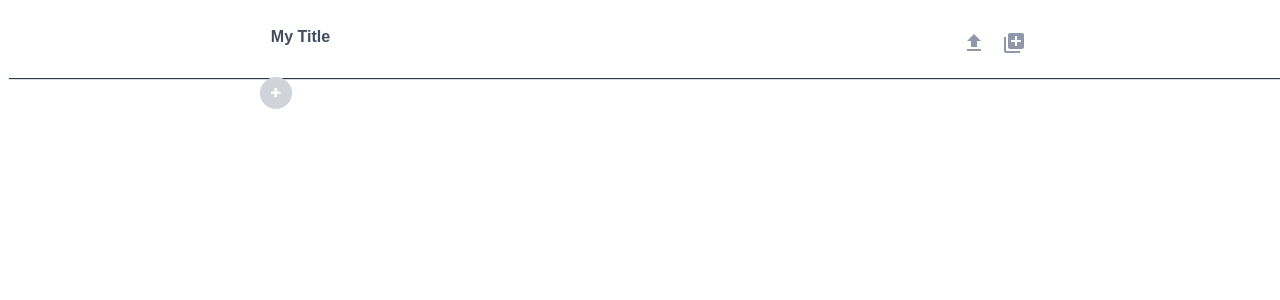
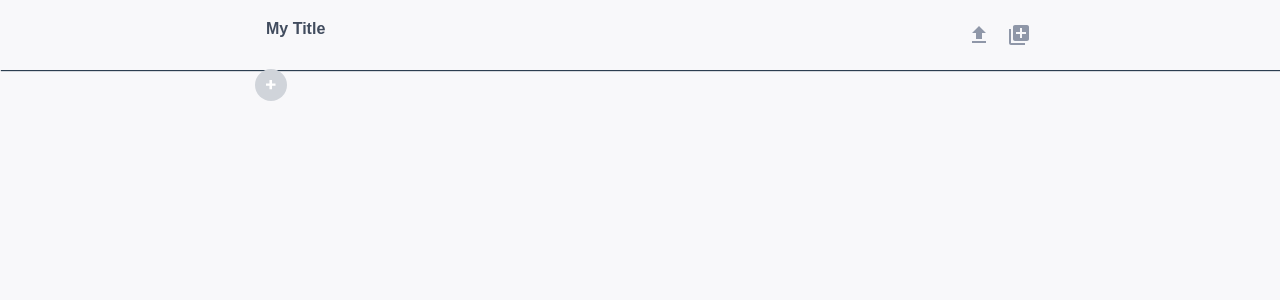
Before and after one commit to Unbabel/frontend-challenge, a Vue app: page /#/ in a window 1280 px wide. Shown: the top 300 px of the page. Built offline with nearby package versions, Linux system fonts and the light colour scheme.

Commit message:
Adding some basic styling to main app file

```diff
--- a/src/App.vue
+++ b/src/App.vue
@@ -12,6 +12,7 @@ export default {
 
 <style lang="scss">
 @import "./assets/styles/variables.scss";
+@import "./assets/styles/transitions.scss";
 
 #app {
   font-family: $open-sans, sans-serif;
@@ -21,16 +22,11 @@ export default {
   color: #2c3e50;
 }
 
-nav {
-  padding: 30px;
+html {
+  background-color: lighten($color: $third-color, $amount: 45);
+}
 
-  a {
-    font-weight: bold;
-    color: #2c3e50;
-
-    &.router-link-exact-active {
-      color: #42b983;
-    }
-  }
+body {
+  margin: 0;
 }
 </style>
```
